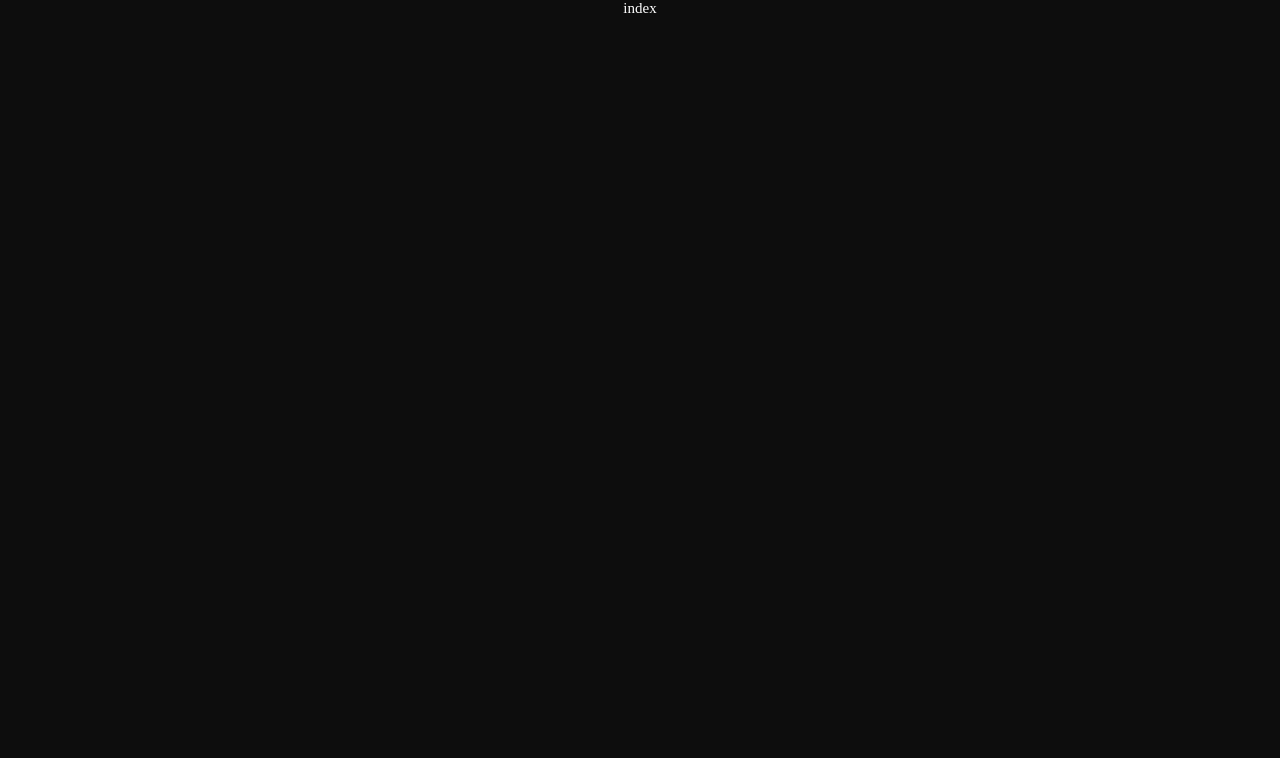
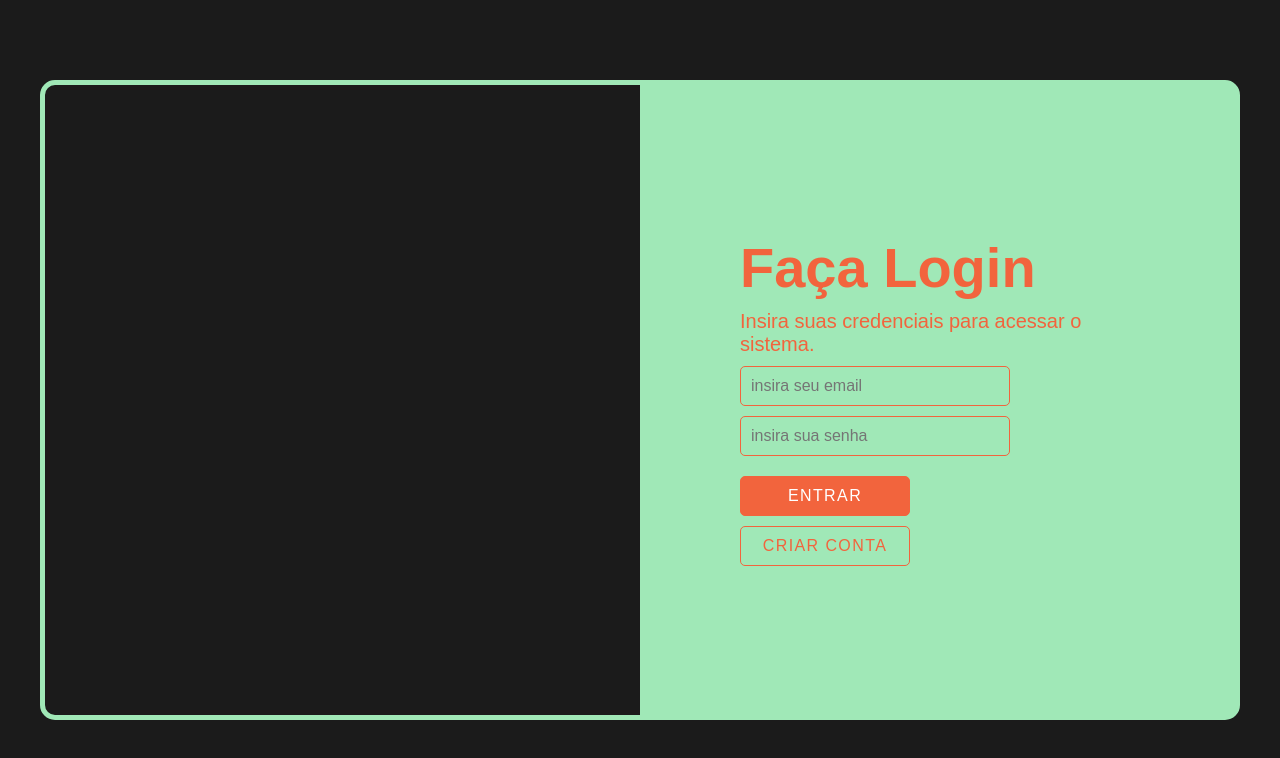
Before and after one commit to FredThiesen/achados-e-doados, a React (Create React App) app: page /login in a window 1280 px wide. Shown: the top 758 px of the page. Built offline with nearby package versions, Linux system fonts and the light colour scheme.

Commit message:
login page

```diff
--- a/src/Components/Button/index.tsx
+++ b/src/Components/Button/index.tsx
@@ -1,10 +1,11 @@
 import React, { memo } from "react"
 import colors from "../../Constants/colors"
-import { Wrapper } from "./styles"
+import { Title, Wrapper, WrapperTitle } from "./styles"
 
 interface ButtonProps extends React.ButtonHTMLAttributes<HTMLButtonElement> {
 	title: string
 	color?: string
+	outline?: boolean
 	titleColor?: string
 	loading?: boolean
 	size?: "small" | "medium" | "large"
@@ -19,19 +20,25 @@ export const Button = memo((props: ButtonProps) => {
 		titleColor = colors.white,
 		loading = false,
 		onClick = () => null,
+		outline = false,
 	} = props
 
 	const renderTitle = () => {
-		if (loading) {
-			return <div className="lds-dual-ring"></div>
-		}
-		return title
+		return (
+			<WrapperTitle>
+				<Title>{title}</Title>
+			</WrapperTitle>
+		)
 	}
 
 	return (
-		<Wrapper onClick={onClick}>
+		<Wrapper
+			onClick={onClick}
+			color={color}
+			titleColor={titleColor}
+			outline={outline}
+		>
 			{renderTitle()}
-			{/* {renderLoading()} */}
 		</Wrapper>
 	)
 })
--- a/src/Components/Button/styles.ts
+++ b/src/Components/Button/styles.ts
@@ -1,8 +1,12 @@
 import styled from "styled-components"
 import { ButtonHTMLAttributes } from "react"
+import Icon from "@mdi/react"
+import { mdiLoading } from "@mdi/js"
+import colors from "../../Constants/colors"
 
 interface ButtonProps extends ButtonHTMLAttributes<HTMLButtonElement> {
 	color?: string
+	outline?: boolean
 	titleColor?: string
 	size?: string
 }
@@ -22,9 +26,37 @@ export const Wrapper = styled.button<ButtonProps>`
 		opacity: 0.7;
 	}
 
-	width: 100px;
+	width: 170px;
 	height: 40px;
-	background: ${({ color }) => color};
+	background: ${({ color, outline }) => (outline ? "transparent" : color)};
 	color: ${({ titleColor }) => titleColor};
+	border: 1px solid
+		${({ color, outline, titleColor }) => (outline ? titleColor : color)};
 	border-radius: 5px;
+	align-items: center;
+	justify-content: center;
+	margin-top: 10px;
 `
+
+export const WrapperTitle = styled.div`
+	width: 100%;
+	height: 100%;
+	justify-content: center;
+	align-items: center;
+`
+
+export const Title = styled.span`
+	font-size: 16px;
+	font-weight: 400;
+	align-self: center;
+	justify-self: center;
+	text-transform: uppercase;
+	letter-spacing: 1.4px;
+`
+
+export const LoadingIcon = styled(Icon).attrs({
+	path: mdiLoading,
+	size: 1,
+	color: colors.white,
+	spin: 1,
+})``
--- /dev/null
+++ b/src/Components/Input/index.tsx
@@ -0,0 +1,35 @@
+import React, { memo } from "react"
+import colors from "../../Constants/colors"
+import { Wrapper } from "./styles"
+
+interface InputProps extends React.InputHTMLAttributes<HTMLInputElement> {
+	color?: string
+	disabled?: boolean
+	onClick?: () => void
+}
+
+export const Input = memo((props: InputProps) => {
+	const {
+		title,
+		color = colors.orangeDark,
+		disabled = false,
+		onClick = () => null,
+		...moreProps
+	} = props
+
+	const renderTitle = () => {
+		return title
+	}
+
+	return (
+		<Wrapper
+			onClick={onClick}
+			color={color}
+			disabled={disabled}
+			{...moreProps}
+		>
+			{renderTitle()}
+			{/* {renderLoading()} */}
+		</Wrapper>
+	)
+})
--- /dev/null
+++ b/src/Components/Input/styles.ts
@@ -0,0 +1,35 @@
+import styled from "styled-components"
+import { InputHTMLAttributes } from "react"
+import colors from "../../Constants/colors"
+
+interface InputProps extends InputHTMLAttributes<HTMLInputElement> {
+	color?: string
+	disabled?: boolean
+}
+export const Wrapper = styled.input<InputProps>`
+	//remove input default styles
+	-webkit-appearance: none;
+	-moz-appearance: none;
+	appearance: none;
+	border: none;
+	outline: none;
+	background: none;
+	//end remove input default styles
+
+	//remove input hover styles
+	/* &:hover {
+		border: none;
+		outline: none;
+		background: none;
+	} */
+
+	width: 270px;
+	height: 40px;
+	border: 1px solid ${({ color }) => color};
+	border-radius: 5px;
+	margin-bottom: 10px;
+	padding-left: 10px;
+	font-size: 16px;
+	color: ${({ color }) => color};
+	placeholder-color: ${({ color }) => colors.black};
+`
--- a/src/Constants/colors.ts
+++ b/src/Constants/colors.ts
@@ -2,4 +2,12 @@ export default {
 	background: "#1b1b1b",
 	dark: "#0d0d0d",
 	white: "#fff",
+
+	//new
+
+	green: "#A0E8B7",
+	orangeLight: "#F2A73D",
+	orangeDark: "#F2643D",
+	pink: "#EB0A44",
+	black: "#26251C",
 }
--- a/src/Screens/AuthLogin/index.tsx
+++ b/src/Screens/AuthLogin/index.tsx
@@ -1,5 +1,46 @@
 import React from "react"
+import { Button } from "../../Components/Button"
+import { Input } from "../../Components/Input"
+import colors from "../../Constants/colors"
+import {
+	Subtitle,
+	Title,
+	WrapperColumn,
+	WrapperRow,
+	WrapperScreen,
+} from "./styles"
 
 export const AuthLogin = () => {
-	return <div>index</div>
+	return (
+		<WrapperScreen>
+			<WrapperRow>
+				<WrapperColumn></WrapperColumn>
+				<WrapperColumn style={{ background: colors.green }}>
+					{/* justify - center */}
+					<Title>Faça Login</Title>
+					<Subtitle>
+						Insira suas credenciais para acessar o sistema.
+					</Subtitle>
+
+					{/* email */}
+					<Input placeholder="insira seu email" />
+
+					{/* password */}
+					<Input placeholder="insira sua senha" type="password" />
+
+					<Button
+						title="Entrar"
+						titleColor={colors.white}
+						color={colors.orangeDark}
+						loading
+					/>
+					<Button
+						title="Criar conta"
+						outline
+						titleColor={colors.orangeDark}
+					/>
+				</WrapperColumn>
+			</WrapperRow>
+		</WrapperScreen>
+	)
 }
--- a/src/Screens/AuthLogin/styles.ts
+++ b/src/Screens/AuthLogin/styles.ts
@@ -1,3 +1,42 @@
 import styled from "styled-components"
+import colors from "../../Constants/colors"
 
-export const Wrapper = styled.div``
+export const WrapperScreen = styled.div`
+	flex: 1;
+	width: 100%;
+	background-color: ${colors.background};
+	justify-content: center;
+	min-width: 1300px;
+`
+
+export const WrapperRow = styled.div`
+	flex-direction: row;
+	height: 80vh;
+	width: 80vw;
+	border: 5px solid ${colors.green};
+	border-radius: 15px;
+	min-width: 1200px;
+`
+
+export const WrapperColumn = styled.div`
+	flex-direction: column;
+	align-items: flex-start;
+	justify-content: center;
+	width: 50%;
+	height: 100%;
+	padding: 100px;
+`
+
+export const Title = styled.h1`
+	font-size: 3.5rem;
+	font-weight: 600;
+	color: ${colors.orangeDark};
+	padding: 0 0 10px 0;
+`
+
+export const Subtitle = styled.h3`
+	font-size: 1.25rem;
+	font-weight: 400;
+	color: ${colors.orangeDark};
+	padding: 0 0 10px 0;
+`
--- a/src/globalStyle.ts
+++ b/src/globalStyle.ts
@@ -13,7 +13,7 @@ export default createGlobalStyle`
     height: 100%;
   }
   body {
-    font: 15px 'Comfortaa', cursive;
+    font: 15px 'Comfortaa', sans-serif;
     background: ${Colors.dark};
     color: ${Colors.white};
     -webkit-font-smoothing: antialiased !important;
```
